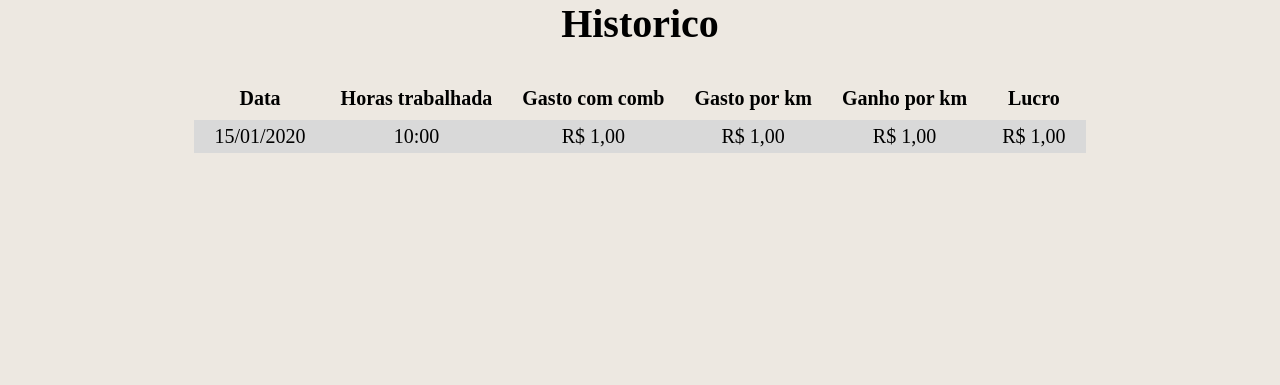
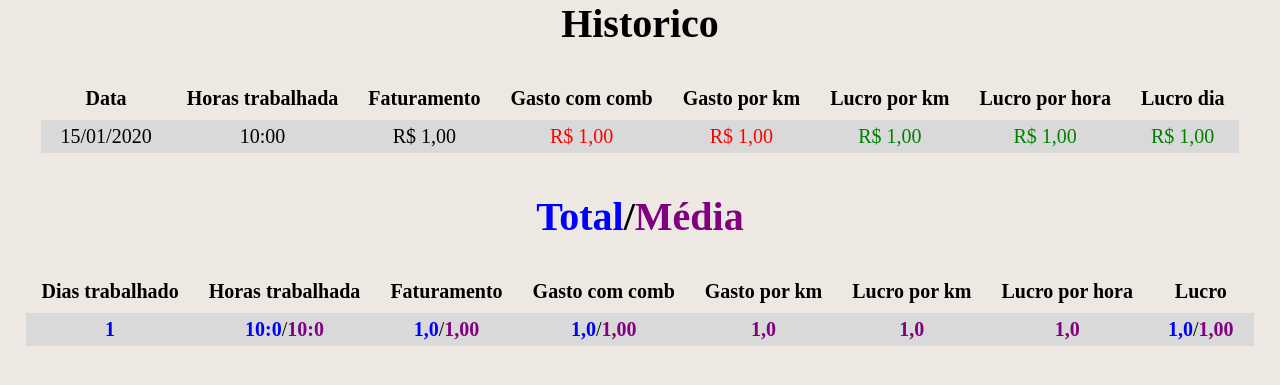
Before and after one commit to Thiago87dev/djangoUber2024, a Django app: page /resultall/ in a window 1280 px wide. Shown: the part 103-488 px from the top of the page. Run offline with Django 5.2, Linux system fonts and the light colour scheme; tables that the repository leaves empty hold one stand-in row (values such as "Sample post").

Commit message:
add total/media

```diff
--- a/base_static/global/css/style.css
+++ b/base_static/global/css/style.css
@@ -164,3 +164,29 @@ table td{
 .teste {
     background-color: red;
 }
+
+.total-container{
+    margin-top: 4rem;
+    display: flex;
+    flex-direction: column;
+    align-items: center;
+    gap: 4rem;
+}
+
+.color-lucro{
+    color: green
+}
+
+.color-gasto{
+    color: red
+}
+
+.color-total{
+    color:blue;
+    font-weight:bold;
+}
+
+.color-media{
+    color:purple;
+    font-weight:bold;
+}
--- a/uber/forms.py
+++ b/uber/forms.py
@@ -1,10 +1,12 @@
 from django import forms
 from django.core.exceptions import ValidationError
+from django.utils import timezone
 
 class CalculationForm(forms.Form):
     data_criacao = forms.DateField(
         label='Data',
         required=True,
+        initial=timezone.now(),
         widget=forms.DateInput(
             attrs={
                 'class':'form-control',
--- a/uber/models.py
+++ b/uber/models.py
@@ -15,7 +15,10 @@ class ResultUber(models.Model):
     preco_comb = models.FloatField()
     km_rodado = models.FloatField()
     horas_trab = models.TimeField(blank=True, null=True)
-    # ganho_hora = models.FloatField()
+    faturamento = models.FloatField()
+    km_por_litro = models.FloatField()
+    ganho_hora = models.FloatField()
+    desc_comb = models.FloatField()
 
     def __str__(self):
         return 'Resultados'
--- a/uber/templates/uber/result.html
+++ b/uber/templates/uber/result.html
@@ -6,11 +6,12 @@
 <h1>Resultados</h1>
     {% if result %}
 
+            <p class="result-p"> <span>Horas trabalhada:</span> <span>{{result.horas_trab}}</span></p>
             <p class="result-p"> <span>combustivel com desconto:</span> <span>R$ {{result.comb_com_desc|floatformat:2}}</span></p>
             <p class="result-p"> <span>Gasto com combustivel:</span> <span style="color: red"> R$ {{result.gasto_com_comb|floatformat:2}}</span></p>
             <p class="result-p"> <span>Gasto por km rodado:</span> <span style="color: red"> R$ {{result.gasto_por_km|floatformat:2}}</span></p>
-            <p class="result-p"> <span>Ganho por km rodado:</span> <span style="color: green"> R$ {{result.ganho_por_km|floatformat:2}}</span></p>
-            <p class="result-p"> <span>Horas trabalhada:</span> <span style="color: green">{{result.horas_trab}}</span></p>
+            <p class="result-p"> <span>Lucro por km rodado:</span> <span style="color: green"> R$ {{result.ganho_por_km|floatformat:2}}</span></p>
+            <p class="result-p"> <span>Lucro por hora:</span> <span style="color: green"> R$ {{result.ganho_hora|floatformat:2}}</span></p>
             <p class="result-p"> <span>Lucro:</span> <span style="color: green"> R$ {{result.lucro|floatformat:2}}</span></p>
 
         <form method="POST" action="{% url "uber:save_result" %}">
--- a/uber/templates/uber/result_all.html
+++ b/uber/templates/uber/result_all.html
@@ -7,31 +7,51 @@
         <tr>
             <th>Data</th>
             <th>Horas trabalhada</th>
+            <th>Faturamento</th>
             <th>Gasto com comb</th>
             <th>Gasto por km</th>
-            <th>Ganho por km</th>
-            <th>Lucro</th>
+            <th>Lucro por km</th>
+            <th>Lucro por hora</th>
+            <th>Lucro dia</th>
         </tr>
     {% for result in results %}
             <tr class="{% cycle 'row-gray' 'row-white'%}">
                 <td><a href="{% url "uber:result_detail" result.id %}">{{result.data_criacao|date:"d/m/Y"}}</a></td>
                 <td>{{result.horas_trab}}</td>
-                <td>R$ {{result.gasto_com_comb|floatformat:2}}</td>
-                <td>R$ {{result.gasto_por_km|floatformat:2}}</td>
-                <td>R$ {{result.ganho_por_km|floatformat:2}}</td>
-                <td>R$ {{result.lucro|floatformat:2}}</td>
+                <td>R$ {{result.faturamento|floatformat:2}}</td>
+                <td class="color-gasto">R$ {{result.gasto_com_comb|floatformat:2}}</td>
+                <td class="color-gasto">R$ {{result.gasto_por_km|floatformat:2}}</td>
+                <td class="color-lucro">R$ {{result.ganho_por_km|floatformat:2}}</td>
+                <td class="color-lucro">R$ {{result.ganho_hora|floatformat:2}}</td>
+                <td class="color-lucro">R$ {{result.lucro|floatformat:2}}</td>
             </tr>
             {% endfor %}
         </table>
 </div>
 
+<div class="total-container">
+    <h1><span style="color:blue">Total</span>/<span style="color:purple">Média</span></h1>
+    <table>
+        <tr>
+            <th>Dias trabalhado</th>
+            <th>Horas trabalhada</th>
+            <th>Faturamento</th>
+            <th>Gasto com comb</th>
+            <th>Gasto por km</th>
+            <th>Lucro por km</th>
+            <th>Lucro por hora</th>
+            <th>Lucro </th>
+        </tr>
+        <tr class="{% cycle 'row-gray' 'row-white'%}">
+            <td> <span class="color-total">{{total_dias}}</span></td>
+            <td> <span class="color-total">{{total_horas_trab}}</span>/<span class="color-media">{{media_horas_trab}}</span></td>
+            <td> <span class="color-total">{{total_faturamento}}</span>/<span class="color-media">{{media_faturamento|floatformat:2}}</span></td>
+            <td><span class="color-total">{{total_gasto_comb}}</span>/<span class="color-media">{{media_gasto_comb|floatformat:2}}</span></td>
+            <td><span class="color-media">{{media_gasto_km}}</span></td>
+            <td><span class="color-media">{{media_lucro_km}}</span></td>
+            <td><span class="color-media">{{media_lucro_hora}}</span></td>
+            <td><span class="color-total">{{total_lucro}}</span>/<span class="color-media">{{media_lucro|floatformat:2}}</span></td>
+        </tr>
+</div>
+
 {% endblock content %}
-
-{% comment %} <div class="result-content">
-    <p>Data: {{result.data_criacao}}</p>
-    <p>Gasto por km rodado: R${{result.gasto_por_km}}</p>
-    <p>Preço do combustivel com desconto: R${{result.comb_com_desc}}</p>
-    <p>Gasto com combustivel: R${{result.gasto_com_comb}}</p>
-    <p>Ganho por km rodado: R${{result.ganho_por_km}}</p>
-    <p>Lucro: R${{result.lucro}}</p>
-</div> {% endcomment %}
--- a/uber/views.py
+++ b/uber/views.py
@@ -3,6 +3,8 @@ from .models import ResultUber
 from .forms import CalculationForm
 from django.utils import timezone
 from datetime import timedelta
+from django.db.models import Sum, Avg, Count
+import math
 
 def index(request):
 
@@ -17,15 +19,19 @@ def index(request):
             horas_trab = form.cleaned_data['horas_trab']
             faturamento = form.cleaned_data['faturamento']
 
+            # convertento datas para string
             data_criacao = data_criacao.strftime('%Y-%m-%d')
             horas_trab = horas_trab.strftime('%H:%M')
 
-            print(horas_trab, type(horas_trab))
+            # transformando hora em decimal
+            ganho_hora = (float(horas_trab[:2]) * 60 + float(horas_trab[3:5])) / 60
 
             comb_com_desc = round(preco_comb - desc_comb / 100 * preco_comb, 2)
             gasto_por_km = round(comb_com_desc / km_por_litro,2)
             gasto_com_comb = round(km_rodado * gasto_por_km,2)
             lucro = round(faturamento - gasto_com_comb,2)
+            ganho_hora = round(lucro / ganho_hora,2)
+            print(ganho_hora)
             ganho_por_km = round(lucro / km_rodado,2)
             # ganho_hora = horas_trab
 
@@ -42,7 +48,10 @@ def index(request):
                 'km_rodado':km_rodado,
                 'preco_comb':preco_comb,
                 'horas_trab':horas_trab,
-                # 'ganho_hora':ganho_hora
+                'faturamento':faturamento,
+                'km_por_litro':km_por_litro,
+                'ganho_hora':ganho_hora,
+                'desc_comb':desc_comb,
             }
 
             # ResultUber.objects.create(
@@ -83,7 +92,10 @@ def save_result(request):
             km_rodado=calculation_result['km_rodado'],
             preco_comb=calculation_result['preco_comb'],
             horas_trab=calculation_result['horas_trab'],
-            # ganho_hora=calculation_result['ganho_hora']
+            faturamento=calculation_result['faturamento'],
+            km_por_litro=calculation_result['km_por_litro'],
+            ganho_hora=calculation_result['ganho_hora'],
+            desc_comb=calculation_result['desc_comb']
 
         )
         del request.session['calculation_result']
@@ -100,8 +112,58 @@ def result_detail(request, result_id):
 
 def result_all(request):
    result = ResultUber.objects.all().order_by('-data_criacao')
+   total_dias = result.aggregate(Count('id'))['id__count']
+   total_faturamento = result.aggregate(Sum('faturamento'))['faturamento__sum']
+   media_faturamento = round(result.aggregate(Avg('faturamento'))['faturamento__avg'],2)
+   total_gasto_comb = result.aggregate(Sum('gasto_com_comb'))['gasto_com_comb__sum']
+   media_gasto_comb = round(result.aggregate(Avg('gasto_com_comb'))['gasto_com_comb__avg'],2)
+   media_gasto_km = round(result.aggregate(Avg('gasto_por_km'))['gasto_por_km__avg'],2)
+   media_lucro_km = round(result.aggregate(Avg('ganho_por_km'))['ganho_por_km__avg'],2)
+   media_lucro_hora = round(result.aggregate(Avg('ganho_hora'))['ganho_hora__avg'],2)
+   total_lucro = result.aggregate(Sum('lucro'))['lucro__sum']
+   media_lucro = round(result.aggregate(Avg('lucro'))['lucro__avg'],2)
+
+   # Pegando total de horas trabalhadas(em decimal)
+   sql_horas_trab = ResultUber.objects.values('horas_trab')
+   total_horas_trab = 0
+   for i in sql_horas_trab:
+       horas_trab = i['horas_trab']
+       i['horas_trab'] = i['horas_trab'].strftime('%H-%M-%S')
+       total_horas_trab += (float(i['horas_trab'][:2]) * 60 + float(i['horas_trab'][3:5])) / 60
+
+   # Convertendo as horas(total) de decimal para horas
+   total_horas = math.floor(total_horas_trab)
+   total_minutos = math.floor((total_horas_trab - total_horas) * 60)
+   # Formatando a hora(total)
+   total_horas_trab_formatada = f'{total_horas}:{total_minutos}'
+
+   # Pegando a media de horas trabalhada (em decimal)
+   media_horas_trab = total_horas_trab / total_dias
+   # Convertendo as horas(media) de decimal para horas
+   media_horas = math.floor(media_horas_trab)
+   media_minutos = math.floor((media_horas_trab - media_horas) * 60)
+   # Formatando a hora(total)
+   media_horas_trab_formatada = f'{media_horas}:{media_minutos}'
+
+
+
+   context = {
+       'results':result,
+       'total_dias':total_dias,
+       'total_faturamento':total_faturamento,
+       'media_faturamento':media_faturamento,
+       'total_gasto_comb':total_gasto_comb,
+       'media_gasto_comb':media_gasto_comb,
+       'media_gasto_km':media_gasto_km,
+       'media_lucro_km':media_lucro_km,
+       'media_lucro_hora':media_lucro_hora,
+       'total_lucro':total_lucro,
+       'media_lucro':media_lucro,
+       'total_horas_trab':total_horas_trab_formatada,
+       'media_horas_trab':media_horas_trab_formatada,
+    }
    return render(
        request,
        'uber/result_all.html',
-       {'results':result }
+       context
    )
```
Also changed, not shown: uber/templates/uber/result_detail.html (+11 -6 lines), uber/migrations/0014_resultuber_faturamento.py (added), uber/migrations/0015_resultuber_km_por_litro.py (added), uber/migrations/0016_resultuber_ganho_hora.py (added), uber/migrations/0017_resultuber_desc_comb.py (added), uber/migrations/0018_alter_resultuber_data_criacao.py (added), uber/migrations/0019_alter_resultuber_data_criacao.py (added).
